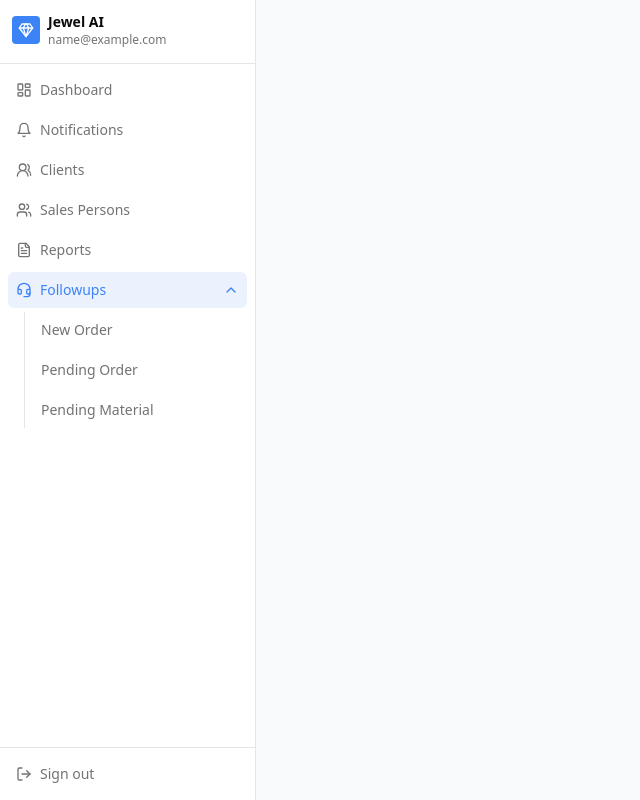
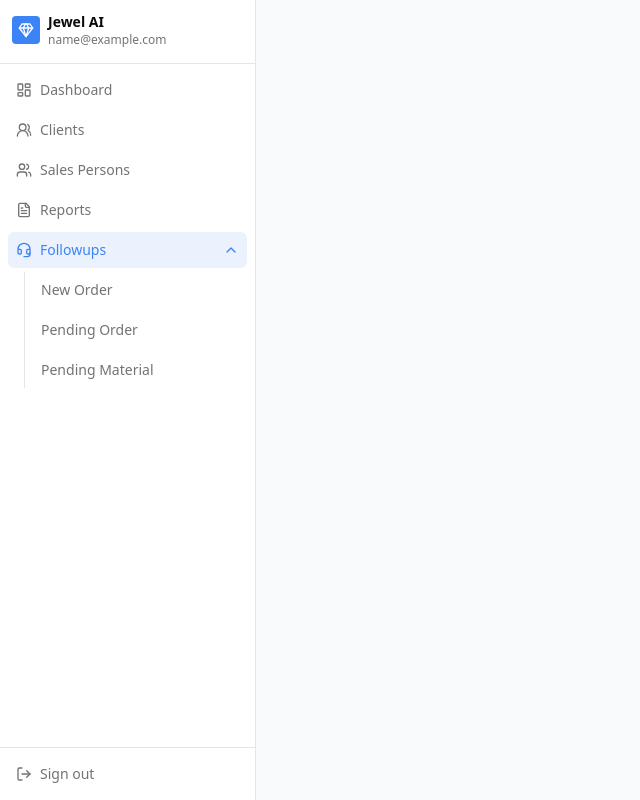
Before and after one commit to dhruvika404/jewel-ai, a React (Vite) app: page /followups/followups/new-order in a window 1280 px wide. Shown: the whole page, without its empty margins (0-640 px from the left). Built offline with nearby package versions, Linux system fonts and the light colour scheme; no server answers; sample sign-in values are in the browser's storage; the HTML template or start-up script is replaced by a standard one.

Commit message:
Removed notification from sidebar

```diff
--- a/src/layouts/AdminLayout.tsx
+++ b/src/layouts/AdminLayout.tsx
@@ -83,7 +83,6 @@ export default function AdminLayout({ children }: AdminLayoutProps) {
 
   const menuItems: MenuItem[] = [
     { label: "Dashboard", href: "/", icon: LayoutDashboard },
-    { label: "Notifications", href: "/notifications", icon: Bell },
     { label: "Clients", href: "/clients", icon: UsersRound },
     ...(user?.role !== "sales_executive"
       ? [
```
